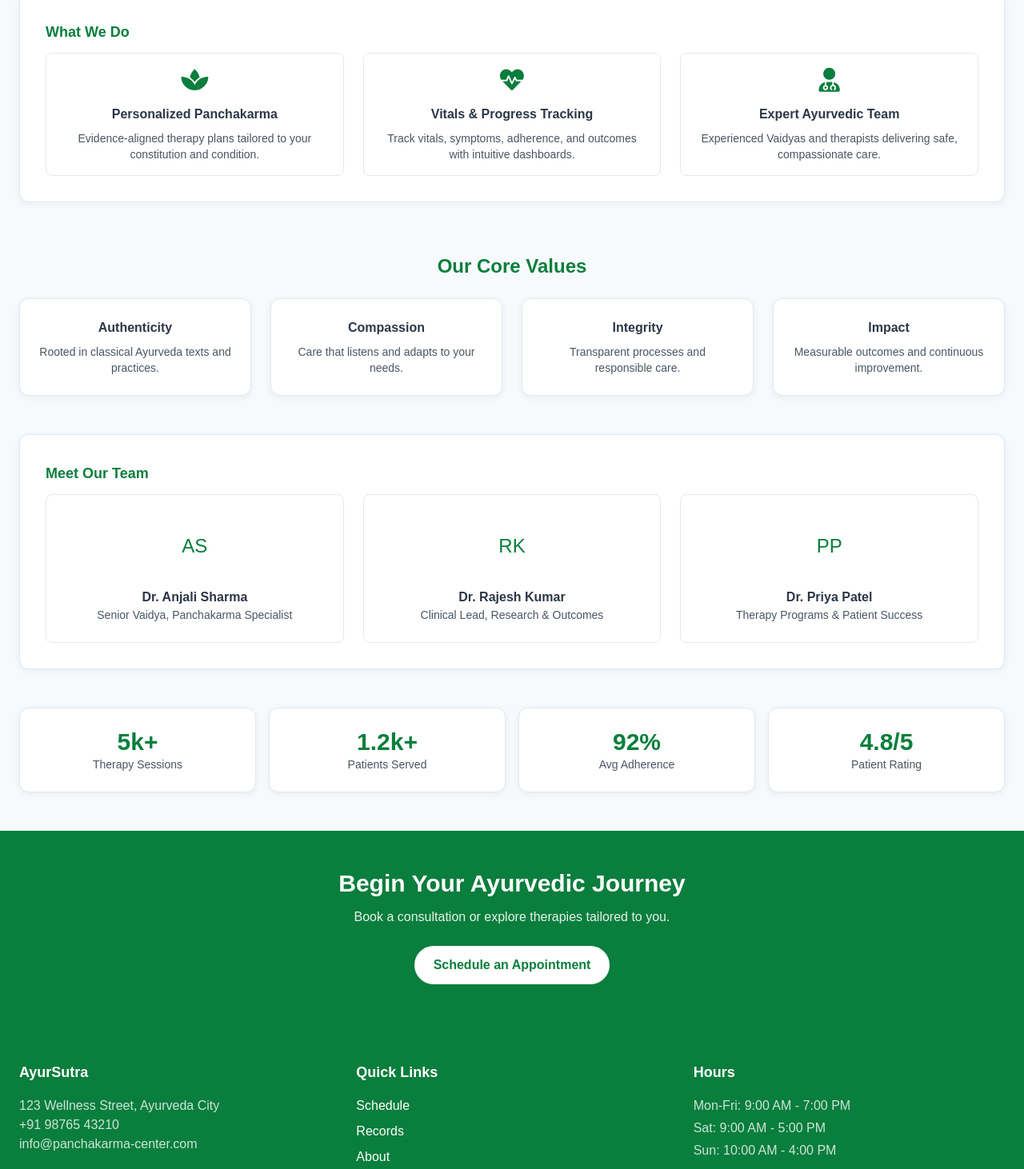
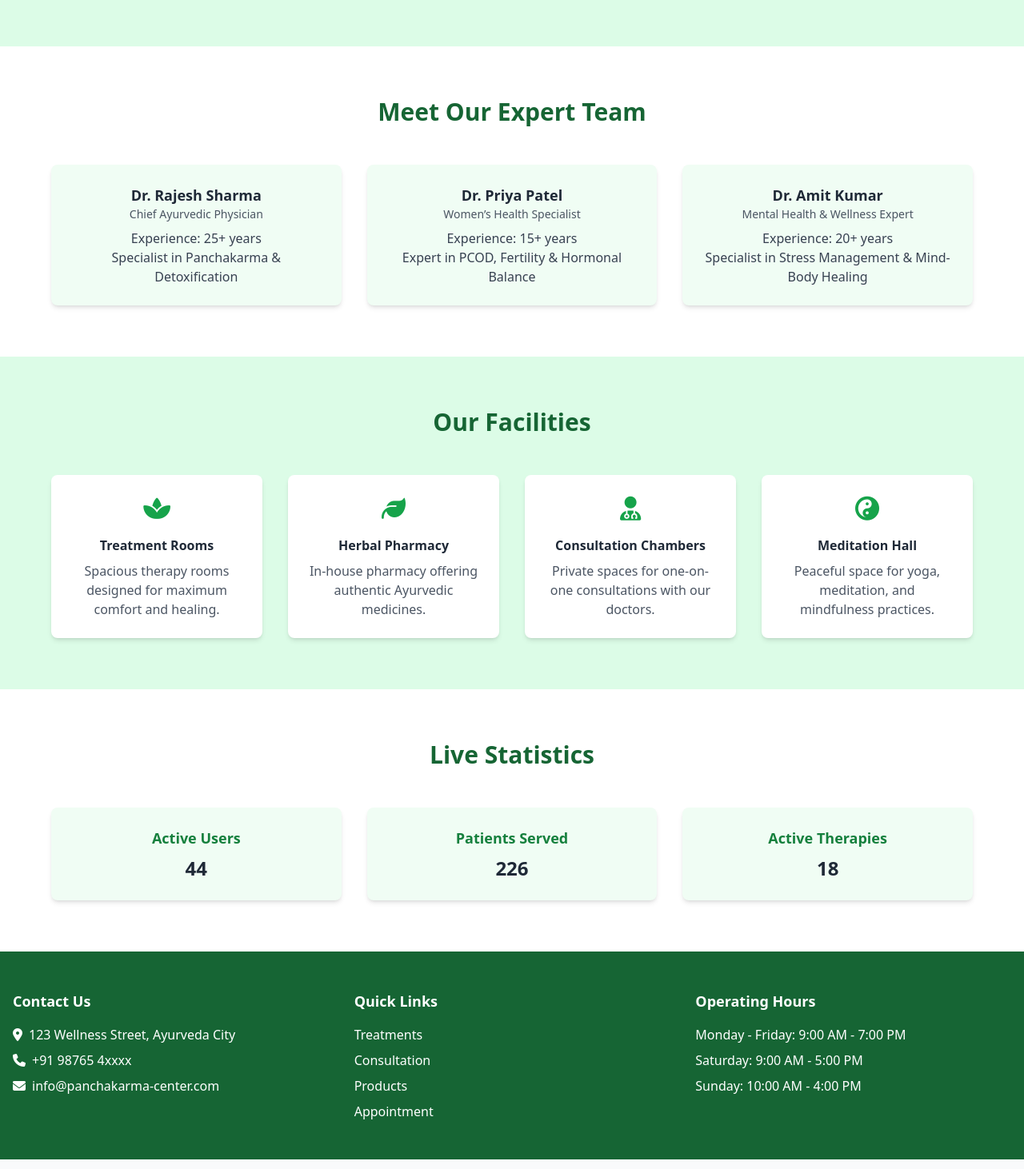
Before and after one commit to Tulsii12/AyurSutra-Project, a plain HTML site: page about.html in a window 1280 px wide. Shown: the part 593-2055 px from the top of the page at 80% size. Drawn offline with nearby package versions, Linux system fonts and the light colour scheme.

Commit message:
updated about us page

```diff
--- a/about.html
+++ b/about.html
@@ -4,179 +4,175 @@
   <meta charset="UTF-8">
   <meta name="viewport" content="width=device-width, initial-scale=1.0">
   <title>About Us - AyurSutra</title>
-  <link rel="stylesheet" href="style.css">
   <script src="https://cdn.tailwindcss.com"></script>
-  <link href="https://cdnjs.cloudflare.com/ajax/libs/font-awesome/6.0.0-beta3/css/all.min.css" rel="stylesheet">
-  <link href="https://fonts.googleapis.com/css2?family=Inter:wght@400;500;600;700&display=swap" rel="stylesheet">
-  <style>
-    :root { --brand: #0a7e3d; }
-    body { font-family: 'Inter', sans-serif; color: #2d3748; background-color: #f7fafc; }
-    .brand-gradient { background: linear-gradient(145deg, var(--brand) 0%, #0a7e3d 100%); }
-    .brand-text { color: var(--brand); }
-    .brand-border { border-color: var(--brand); }
-    .brand-btn { background: var(--brand); color: #fff; }
-    .brand-btn:hover { filter: brightness(0.95); }
-    .card { background: #fff; border: 1px solid #e2e8f0; border-radius: 12px; box-shadow: 0 2px 8px rgba(0,0,0,0.06); }
-  </style>
+  <link rel="stylesheet" href="https://cdnjs.cloudflare.com/ajax/libs/font-awesome/6.4.0/css/all.min.css">
 </head>
-<body>
-  <!-- Header -->
-  <header class="bg-[var(--brand)] text-white shadow-md" style="--brand:#0a7e3d">
-    <div class="container mx-auto px-6 py-4 flex flex-col md:flex-row md:justify-between items-center gap-4">
-      <div class="flex items-center space-x-3">
-        <div class="w-9 h-9 rounded-full bg-white/20 flex items-center justify-center font-bold">A</div>
+<body class="bg-gray-50 text-gray-800">
+
+  <!-- HEADER -->
+  <header class="bg-green-800 text-white shadow-md">
+    <div class="container mx-auto px-8 py-4 flex flex-col md:flex-row md:justify-center md:gap-x-12 items-center">
+      <div class="flex items-center space-x-8 mb-4 md:mb-0">
+
         <div>
-          <h1 class="text-xl font-bold">AyurSutra</h1>
-          <p class="text-sm text-white/80">Panchakarma Center</p>
+          <h1 class="text-lg font-bold">AyurSutra</h1>
+          <p class="text-sm text-gray-300">Panchakarma Center</p>
         </div>
       </div>
-      <nav>
-        <ul class="flex items-center gap-6 text-sm">
-
-          <li><a href="schedule.html" class="hover:underline">Schedule</a></li>
-          <li><a href="profile.html" class="hover:underline">Profile</a></li>
-          <li><a href="about.html" class="underline font-semibold">About</a></li>
+      <nav class="flex-grow">
+        <ul class="flex justify-center md:justify-end space-x-16 font-medium">
+          <li><a href="index.html" class="hover:text-green-300">Home</a></li>
+          <li><a href="about.html" class="text-white bg-green-600 py-2 px-4 rounded-md">About Us</a></li>
+          <li><a href="shop.html" class="hover:text-green-300">Shop</a></li>
+          <li><a href="schedule.html" class="hover:text-green-300">Schedule</a></li>
+          <li><a href="profile.html" class="hover:text-green-300">Profile</a></li>
+          <li><a href="login.html" class="hover:text-green-300">Login</a></li>
         </ul>
       </nav>
     </div>
   </header>
 
-  <!-- Hero -->
-  <section class="brand-gradient text-white py-16">
-    <div class="container mx-auto px-6 text-center">
-      <h2 class="text-4xl md:text-5xl font-extrabold mb-3">Rooted in Tradition, Guided by Science</h2>
-      <p class="text-lg md:text-xl opacity-90 max-w-3xl mx-auto">At AyurSutra, we blend classical Ayurveda with modern care to deliver personalized Panchakarma therapies and track measurable progress for every patient.</p>
-    </div>
-  </section>
-
-  <!-- Mission & Vision -->
-  <section class="container mx-auto px-6 py-12 grid grid-cols-1 md:grid-cols-2 gap-6">
-    <div class="card p-6">
-      <h3 class="text-2xl font-bold mb-3 brand-text">Our Mission</h3>
-      <p>To make authentic, effective Ayurvedic care accessible with evidence-informed practices, compassionate clinicians, and technology that empowers patients to improve their health outcomes.</p>
-    </div>
-    <div class="card p-6">
-      <h3 class="text-2xl font-bold mb-3 brand-text">Our Vision</h3>
-      <p>To be the most trusted Panchakarma care platform, where tradition meets data-driven insight, and every patient journey is supported, measurable, and meaningful.</p>
-    </div>
-  </section>
-
-  <!-- What We Do -->
-  <section class="container mx-auto px-6 pb-4">
-    <div class="card p-8">
-      <h3 class="text-2xl font-bold mb-6 brand-text">What We Do</h3>
-      <div class="grid grid-cols-1 md:grid-cols-3 gap-6">
-        <div class="p-4 rounded-lg border brand-border/30">
-          <div class="text-3xl mb-3 brand-text"><i class="fas fa-spa"></i></div>
-          <h4 class="font-semibold mb-2">Personalized Panchakarma</h4>
-          <p class="text-sm text-gray-600">Evidence-aligned therapy plans tailored to your constitution and condition.</p>
+  <!-- ABOUT OUR CENTER -->
+  <section class="bg-green-100 py-16">
+    <div class="container mx-auto px-6 md:px-16">
+      <h2 class="text-3xl font-bold text-center mb-8 text-green-800">About Our Center</h2>
+      <div class="grid md:grid-cols-2 gap-12 items-center">
+        <div>
+          <h3 class="text-xl font-semibold mb-4">Our Story & Mission</h3>
+          <p class="text-gray-700 leading-relaxed mb-4">
+            Founded in 2025, our Panchakarma Center has been a trusted hub of traditional Ayurvedic healing.
+            For over two decades, we have dedicated ourselves to preserving and practicing authentic Panchakarma therapies.
+          </p>
+          <p class="text-gray-700 leading-relaxed">
+            With a team of qualified Ayurvedic doctors and experienced therapists, we provide personalized treatments that nurture
+            the mind, body, and spirit — offering holistic care tailored to each individual’s needs.
+          </p>
         </div>
-        <div class="p-4 rounded-lg border brand-border/30">
-          <div class="text-3xl mb-3 brand-text"><i class="fas fa-heartbeat"></i></div>
-          <h4 class="font-semibold mb-2">Vitals & Progress Tracking</h4>
-          <p class="text-sm text-gray-600">Track vitals, symptoms, adherence, and outcomes with intuitive dashboards.</p>
-        </div>
-        <div class="p-4 rounded-lg border brand-border/30">
-          <div class="text-3xl mb-3 brand-text"><i class="fas fa-user-md"></i></div>
-          <h4 class="font-semibold mb-2">Expert Ayurvedic Team</h4>
-          <p class="text-sm text-gray-600">Experienced Vaidyas and therapists delivering safe, compassionate care.</p>
+        <div>
+          <img src="logo.png" alt="AyurSutra Logo" width="250">
         </div>
       </div>
     </div>
   </section>
 
-  <!-- Values -->
-  <section class="container mx-auto px-6 py-12">
-    <h3 class="text-2xl font-bold mb-6 brand-text text-center">Our Core Values</h3>
-    <div class="grid grid-cols-1 md:grid-cols-4 gap-6">
-      <div class="card p-6 text-center">
-        <h4 class="font-semibold">Authenticity</h4>
-        <p class="text-sm text-gray-600 mt-2">Rooted in classical Ayurveda texts and practices.</p>
-      </div>
-      <div class="card p-6 text-center">
-        <h4 class="font-semibold">Compassion</h4>
-        <p class="text-sm text-gray-600 mt-2">Care that listens and adapts to your needs.</p>
-      </div>
-      <div class="card p-6 text-center">
-        <h4 class="font-semibold">Integrity</h4>
-        <p class="text-sm text-gray-600 mt-2">Transparent processes and responsible care.</p>
-      </div>
-      <div class="card p-6 text-center">
-        <h4 class="font-semibold">Impact</h4>
-        <p class="text-sm text-gray-600 mt-2">Measurable outcomes and continuous improvement.</p>
-      </div>
-    </div>
-  </section>
-
-  <!-- Team Highlights -->
-  <section class="container mx-auto px-6 pb-12">
-    <div class="card p-8">
-      <h3 class="text-2xl font-bold mb-6 brand-text">Meet Our Team</h3>
-      <div class="grid grid-cols-1 md:grid-cols-3 gap-6">
-        <div class="p-6 border rounded-lg text-center">
-          <div class="w-20 h-20 rounded-full mx-auto mb-3 bg-[var(--brand)]/10 flex items-center justify-center text-2xl brand-text">AS</div>
-          <h4 class="font-semibold">Dr. Anjali Sharma</h4>
-          <p class="text-sm text-gray-600">Senior Vaidya, Panchakarma Specialist</p>
+  <!-- OUR TEAM -->
+  <section class="py-16 bg-white">
+    <div class="container mx-auto px-6 md:px-16">
+      <h2 class="text-3xl font-bold text-center mb-12 text-green-800">Meet Our Expert Team</h2>
+      <div class="grid md:grid-cols-3 gap-8 text-center">
+        <div class="bg-green-50 p-6 rounded-lg shadow-md">
+          <h4 class="font-bold text-lg">Dr. Rajesh Sharma</h4>
+          <p class="text-sm text-gray-600">Chief Ayurvedic Physician</p>
+          <p class="mt-2 text-gray-700">Experience: 25+ years<br>Specialist in Panchakarma & Detoxification</p>
         </div>
-        <div class="p-6 border rounded-lg text-center">
-          <div class="w-20 h-20 rounded-full mx-auto mb-3 bg-[var(--brand)]/10 flex items-center justify-center text-2xl brand-text">RK</div>
-          <h4 class="font-semibold">Dr. Rajesh Kumar</h4>
-          <p class="text-sm text-gray-600">Clinical Lead, Research & Outcomes</p>
+        <div class="bg-green-50 p-6 rounded-lg shadow-md">
+          <h4 class="font-bold text-lg">Dr. Priya Patel</h4>
+          <p class="text-sm text-gray-600">Women’s Health Specialist</p>
+          <p class="mt-2 text-gray-700">Experience: 15+ years<br>Expert in PCOD, Fertility & Hormonal Balance</p>
         </div>
-        <div class="p-6 border rounded-lg text-center">
-          <div class="w-20 h-20 rounded-full mx-auto mb-3 bg-[var(--brand)]/10 flex items-center justify-center text-2xl brand-text">PP</div>
-          <h4 class="font-semibold">Dr. Priya Patel</h4>
-          <p class="text-sm text-gray-600">Therapy Programs & Patient Success</p>
+        <div class="bg-green-50 p-6 rounded-lg shadow-md">
+          <h4 class="font-bold text-lg">Dr. Amit Kumar</h4>
+          <p class="text-sm text-gray-600">Mental Health & Wellness Expert</p>
+          <p class="mt-2 text-gray-700">Experience: 20+ years<br>Specialist in Stress Management & Mind-Body Healing</p>
         </div>
       </div>
     </div>
   </section>
 
-  <!-- Stats / Social Proof -->
-  <section class="container mx-auto px-6 pb-12">
-    <div class="grid grid-cols-2 md:grid-cols-4 gap-4 text-center">
-      <div class="card p-6"><div class="text-3xl font-extrabold brand-text">5k+</div><div class="text-sm text-gray-600">Therapy Sessions</div></div>
-      <div class="card p-6"><div class="text-3xl font-extrabold brand-text">1.2k+</div><div class="text-sm text-gray-600">Patients Served</div></div>
-      <div class="card p-6"><div class="text-3xl font-extrabold brand-text">92%</div><div class="text-sm text-gray-600">Avg Adherence</div></div>
-      <div class="card p-6"><div class="text-3xl font-extrabold brand-text">4.8/5</div><div class="text-sm text-gray-600">Patient Rating</div></div>
+  <!-- FACILITIES -->
+  <section class="py-16 bg-green-100">
+    <div class="container mx-auto px-6 md:px-16 text-center">
+      <h2 class="text-3xl font-bold mb-12 text-green-800">Our Facilities</h2>
+      <div class="grid md:grid-cols-4 gap-8">
+        <div class="bg-white p-6 rounded-lg shadow-md">
+          <i class="fas fa-spa text-green-600 text-3xl mb-4"></i>
+          <h4 class="font-bold mb-2">Treatment Rooms</h4>
+          <p class="text-gray-600">Spacious therapy rooms designed for maximum comfort and healing.</p>
+        </div>
+        <div class="bg-white p-6 rounded-lg shadow-md">
+          <i class="fas fa-leaf text-green-600 text-3xl mb-4"></i>
+          <h4 class="font-bold mb-2">Herbal Pharmacy</h4>
+          <p class="text-gray-600">In-house pharmacy offering authentic Ayurvedic medicines.</p>
+        </div>
+        <div class="bg-white p-6 rounded-lg shadow-md">
+          <i class="fas fa-user-md text-green-600 text-3xl mb-4"></i>
+          <h4 class="font-bold mb-2">Consultation Chambers</h4>
+          <p class="text-gray-600">Private spaces for one-on-one consultations with our doctors.</p>
+        </div>
+        <div class="bg-white p-6 rounded-lg shadow-md">
+          <i class="fas fa-yin-yang text-green-600 text-3xl mb-4"></i>
+          <h4 class="font-bold mb-2">Meditation Hall</h4>
+          <p class="text-gray-600">Peaceful space for yoga, meditation, and mindfulness practices.</p>
+        </div>
+      </div>
     </div>
   </section>
 
-  <!-- CTA -->
-  <section class="brand-gradient text-white py-12">
-    <div class="container mx-auto px-6 text-center">
-      <h3 class="text-2xl md:text-3xl font-bold mb-3">Begin Your Ayurvedic Journey</h3>
-      <p class="opacity-90 mb-6">Book a consultation or explore therapies tailored to you.</p>
-      <a href="schedule.html" class="inline-block bg-white text-[var(--brand)] font-semibold py-3 px-6 rounded-full">Schedule an Appointment</a>
+  <!-- REAL-TIME STATS -->
+  <section class="py-16 bg-white">
+    <div class="container mx-auto px-6 md:px-16 text-center">
+      <h2 class="text-3xl font-bold mb-12 text-green-800">Live Statistics</h2>
+      <div class="grid md:grid-cols-3 gap-8 text-center">
+        <div class="bg-green-50 p-6 rounded-lg shadow-md">
+          <h4 class="font-bold text-lg text-green-700">Active Users</h4>
+          <p id="live-users" class="text-2xl font-bold mt-2 text-gray-800">0</p>
+        </div>
+        <div class="bg-green-50 p-6 rounded-lg shadow-md">
+          <h4 class="font-bold text-lg text-green-700">Patients Served</h4>
+          <p id="patients-served" class="text-2xl font-bold mt-2 text-gray-800">0</p>
+        </div>
+        <div class="bg-green-50 p-6 rounded-lg shadow-md">
+          <h4 class="font-bold text-lg text-green-700">Active Therapies</h4>
+          <p id="active-therapies" class="text-2xl font-bold mt-2 text-gray-800">0</p>
+        </div>
+      </div>
     </div>
   </section>
 
-  <!-- Footer -->
-  <footer class="bg-[var(--brand)] text-white py-12" style="--brand:#0a7e3d">
-    <div class="container mx-auto px-6 grid grid-cols-1 md:grid-cols-3 gap-8">
+  <!-- FOOTER -->
+  <footer class="bg-green-800 text-white py-12">
+    <div class="container mx-auto px-4 grid grid-cols-1 md:grid-cols-3 gap-8">
       <div>
-        <h5 class="text-lg font-bold mb-4">AyurSutra</h5>
-        <p class="text-white/80">123 Wellness Street, Ayurveda City</p>
-        <p class="text-white/80">+91 98765 43210</p>
-        <p class="text-white/80">info@panchakarma-center.com</p>
+        <h5 class="text-lg font-bold mb-4">Contact Us</h5>
+        <p class="flex items-center mb-2"><i class="fas fa-map-marker-alt mr-2"></i> 123 Wellness Street, Ayurveda City</p>
+        <p class="flex items-center mb-2"><i class="fas fa-phone mr-2"></i> +91 98765 4xxxx</p>
+        <p class="flex items-center"><i class="fas fa-envelope mr-2"></i> info@panchakarma-center.com</p>
       </div>
       <div>
         <h5 class="text-lg font-bold mb-4">Quick Links</h5>
         <ul class="space-y-2">
-          <li><a href="schedule.html" class="hover:underline">Schedule</a></li>
-          <li><a href="profile.html" class="hover:underline">Records</a></li>
-          <li><a href="about.html" class="hover:underline">About</a></li>
+          <li><a href="#" class="hover:underline">Treatments</a></li>
+          <li><a href="#" class="hover:underline">Consultation</a></li>
+          <li><a href="#" class="hover:underline">Products</a></li>
+          <li><a href="#" class="hover:underline">Appointment</a></li>
         </ul>
       </div>
       <div>
-        <h5 class="text-lg font-bold mb-4">Hours</h5>
-        <ul class="space-y-1 text-white/80">
-          <li>Mon-Fri: 9:00 AM - 7:00 PM</li>
-          <li>Sat: 9:00 AM - 5:00 PM</li>
-          <li>Sun: 10:00 AM - 4:00 PM</li>
+        <h5 class="text-lg font-bold mb-4">Operating Hours</h5>
+        <ul class="space-y-2">
+          <li>Monday - Friday: 9:00 AM - 7:00 PM</li>
+          <li>Saturday: 9:00 AM - 5:00 PM</li>
+          <li>Sunday: 10:00 AM - 4:00 PM</li>
         </ul>
       </div>
     </div>
   </footer>
+
+  <!-- REAL-TIME TRACKING SCRIPT -->
+  <script>
+    function updateStats() {
+      // Random demo values
+      const users = Math.floor(Math.random() * 50) + 5;
+      const patients = Math.floor(Math.random() * 200) + 100;
+      const therapies = Math.floor(Math.random() * 20) + 3;
+
+      document.getElementById("live-users").textContent = users;
+      document.getElementById("patients-served").textContent = patients;
+      document.getElementById("active-therapies").textContent = therapies;
+    }
+
+    updateStats(); // initial call
+    setInterval(updateStats, 4000); // update every 4 seconds
+  </script>
 </body>
 </html>
```
Also changed, not shown: logo.png (added).
